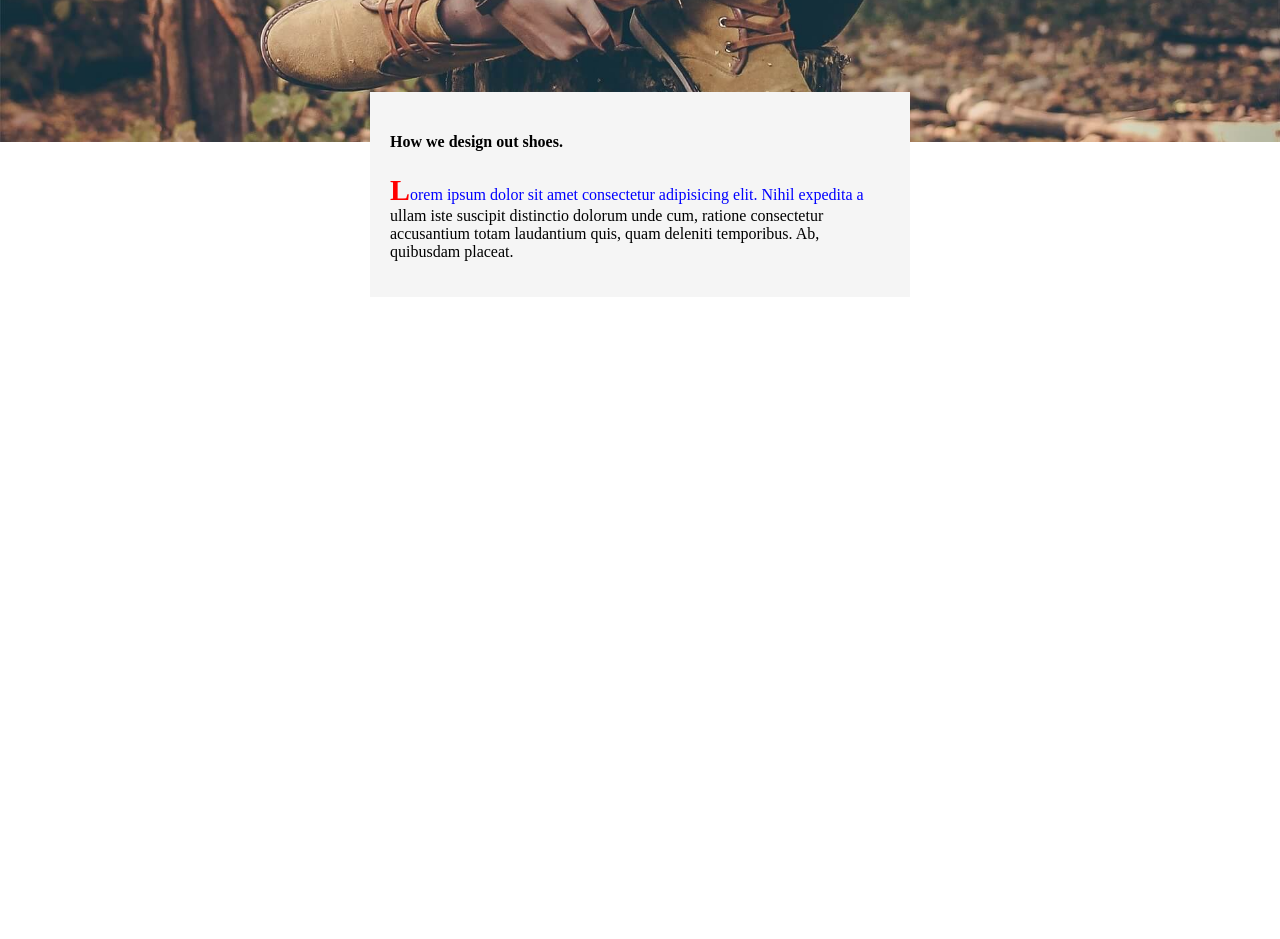
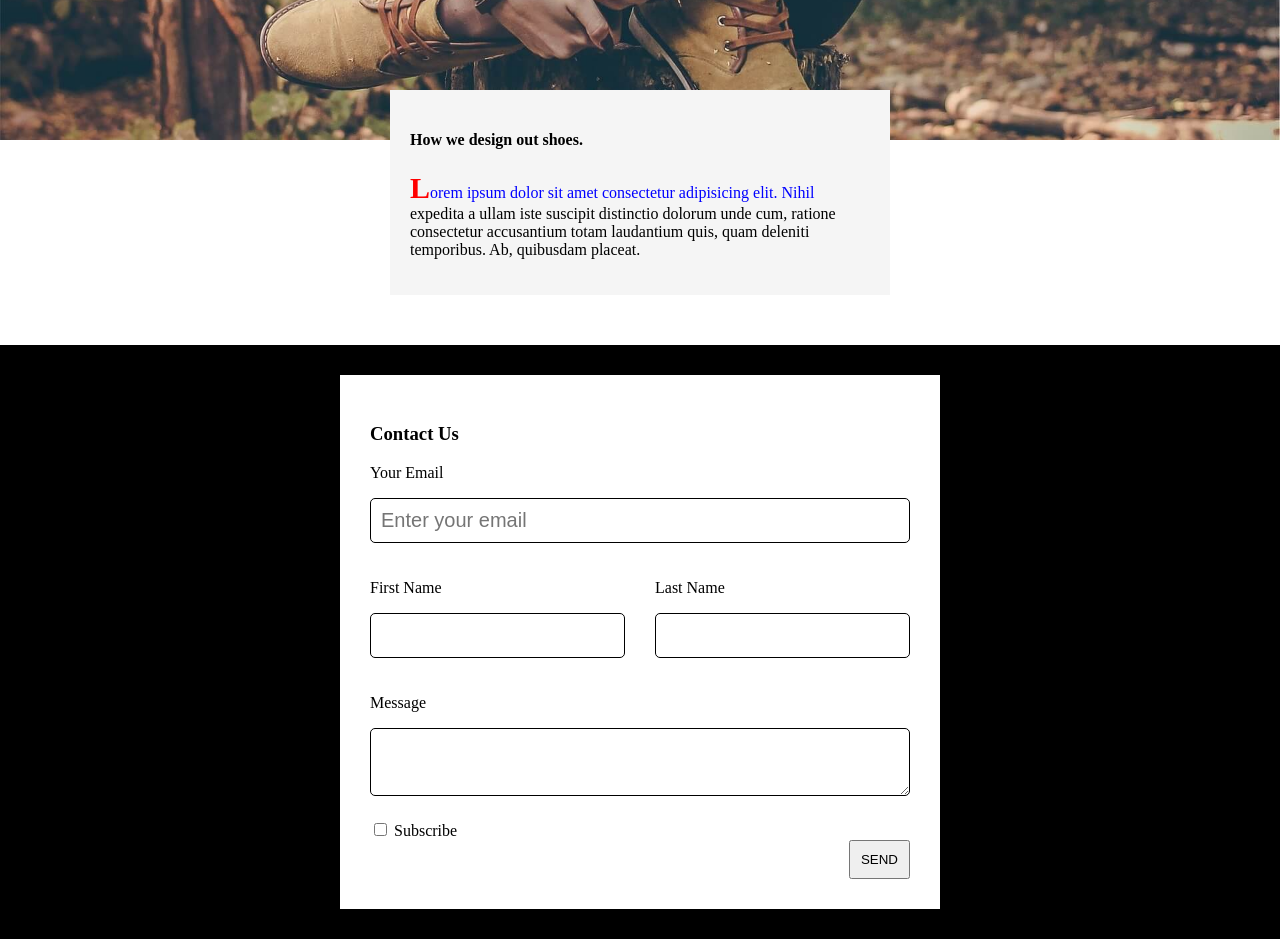
Before and after one commit to KDA-study/html-work, a plain HTML site: page 04_신발쇼핑몰/main.html in a window 1280 px wide. Shown: the part 360-1299 px from the top of the page. Before the commit the page ends 800 px from the top, so only its background shows below. Drawn offline with Linux system fonts and the light colour scheme.

Commit message:
feat: 쇼핑몰 홈에 Contact 페이지 붙임 (#9)

```diff
--- a/04_신발쇼핑몰/main.html
+++ b/04_신발쇼핑몰/main.html
@@ -54,6 +54,46 @@
       .main-button:hover {
         color: red;
       }
+      .form-background {
+        background-color: black;
+        padding: 30px;
+      }
+      .form-white {
+        background-color: white;
+        padding: 20px;
+        width: 80%;
+        margin: auto;
+        /* 화면이 늘어날 때 600px 이상 늘어나지 마 */
+        max-width: 600px;
+      }
+      .form-input {
+        width: 100%;
+        padding: 10px;
+        font-size: 20px;
+        border: 1px solid black;
+        border-radius: 5px;
+      }
+      .w-100 {
+        width: 100%;
+        padding: 10px;
+      }
+      .w-50 {
+        width: 50%;
+        padding: 10px;
+      }
+      .name-row {
+        display: flex;
+        gap: 10px;
+      }
+      .yellow-button {
+        padding: 10px;
+        display: block;
+        margin-left: auto;
+        cursor: pointer;
+      }
+      * {
+        box-sizing: border-box;
+      }
     </style>
   </head>
   <body>
@@ -79,5 +119,41 @@
         quibusdam placeat.
       </p>
     </div>
+    <!-- Contact us 폼 넣기 -->
+    <div class="form-background">
+      <div class="form-white">
+        <form method="get">
+          <div class="w-100">
+            <h3>Contact Us</h3>
+            <p>Your Email</p>
+            <input
+              type="email"
+              class="form-input"
+              placeholder="Enter your email"
+            />
+          </div>
+          <div class="name-row">
+            <div class="w-50">
+              <p>First Name</p>
+              <input type="text" class="form-input" />
+            </div>
+            <div class="w-50">
+              <p>Last Name</p>
+              <input type="text" class="form-input" />
+            </div>
+          </div>
+          <div class="w-100">
+            <p>Message</p>
+            <textarea name="form-input" class="form-input"></textarea>
+          </div>
+          <div class="w-100">
+            <input type="checkbox" id="sub" />
+            <label for="sub">Subscribe</label>
+            <!-- <input type="submit" value="SEND" /> -->
+            <button class="yellow-button">SEND</button>
+          </div>
+        </form>
+      </div>
+    </div>
   </body>
 </html>
```
